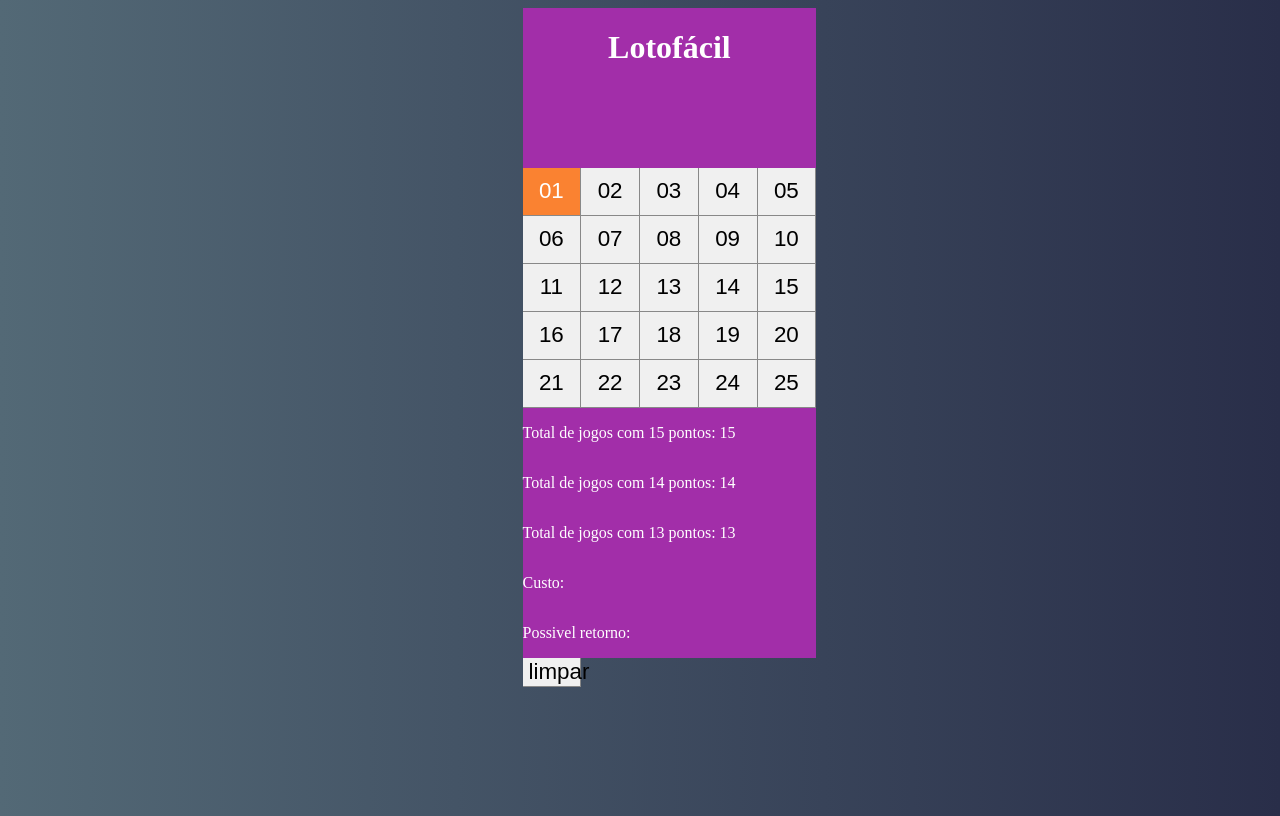
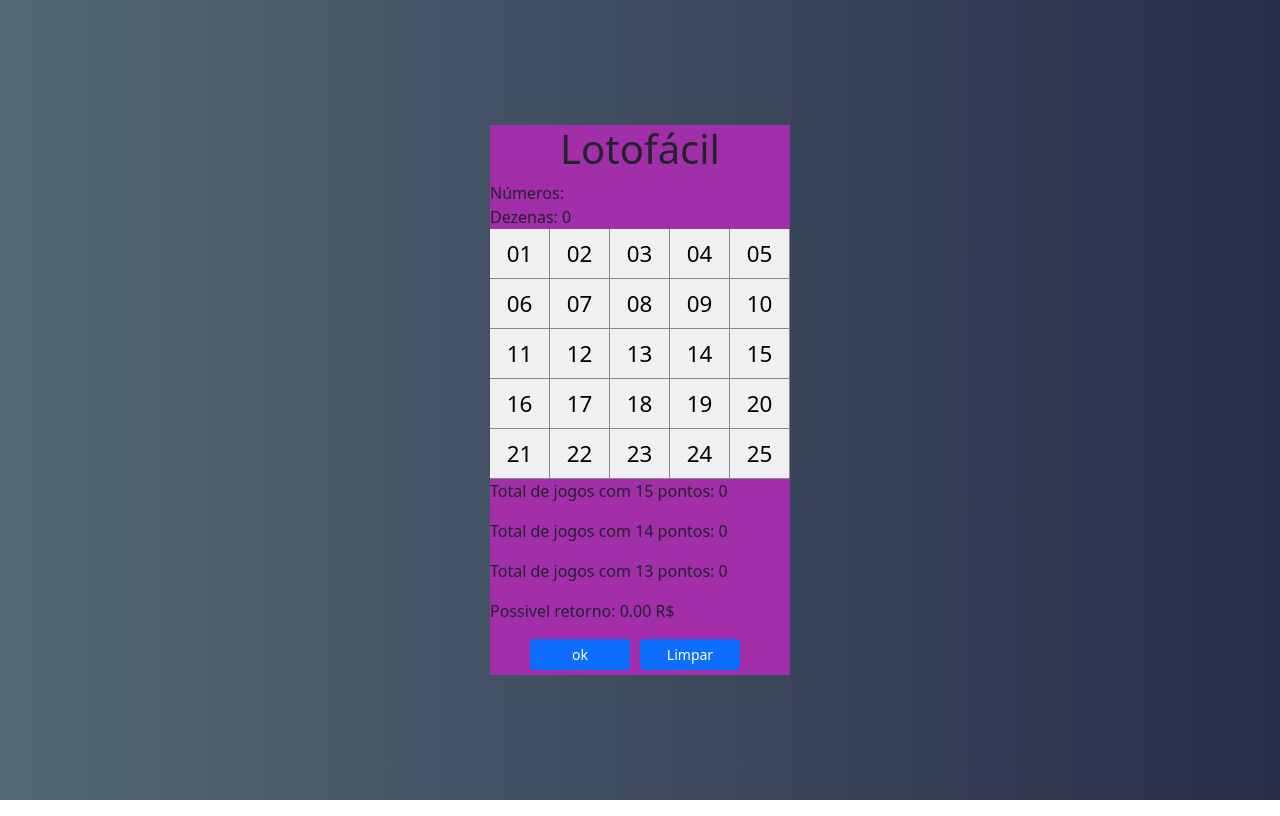
Before and after one commit to vinisantos2/loteria, a React (Create React App) app: page / in a window 1280 px wide. Built offline with nearby package versions, Linux system fonts and the light colour scheme.

Commit message:
projeto final

```diff
--- a/src/componentes/Button.css
+++ b/src/componentes/Button.css
@@ -12,7 +12,8 @@
     outline: none;
 }
 
-.button.operation {
-    background-color: #fa8231;
-    color: #FFF;
+
+
+.ativo{
+    background-color: aqua;
 }
--- a/src/componentes/Button.jsx
+++ b/src/componentes/Button.jsx
@@ -1,18 +1,48 @@
-import React from 'react'
+import React, { useState } from 'react'
 import './Button.css'
+import * as ReactDOM from 'react-dom';
+
+
+
+
 
 export default props => {
     let classes = 'button '
     classes += props.operation ? 'operation' : ''
 
 
+    const [style, setStyle] = useState("button");
+
+    function Mudacor() {
+
+        if (props.array) {
+            const array = props.array
+            if (array.includes(props.label)) {
+                setStyle("ativo");
+
+            } else {
+                setStyle("button");
+            }
+
+        }
+
+
+        console.log("you just clicked");
+
+    }
+
+    function click(e) {
+        props.click && props.click(props.label)
+        Mudacor()
+    }
+
+
+
 
     return (
-
         <button
-
-            onClick={e => props.click && props.click(props.label)}
-            className={classes}>
+            onClick={e => click(e)}
+            className={classes + style}>
             {props.label}
         </button>
     )
--- a/src/componentes/Resultados.jsx
+++ b/src/componentes/Resultados.jsx
@@ -1,15 +1,96 @@
 import React, { Component } from 'react'
 import './resultado.css'
-import Button from './Button';
+import axios from 'axios'
+
+//const url = "https://loteriascaixa-api.herokuapp.com/api/lotofacil/"
+const url = "http://localhost:3001/lotofacil"
+
+const initialState = {
+
+    jogos: [],
+    numerosSelecionados: [],
+    pontos15: 0,
+    pontos14: 0,
+    pontos13: 0,
+    valor: 0
+
+}
 
 
 export default class Resultados extends Component {
 
-    state = this.props.value
+
+    state = { ...initialState }
+
+    constructor(props) {
+        super(props)
+        this.compararJogos = this.compararJogos.bind(this);
+        this.click = this.click.bind(this);
+    }
+
+    async click() {
+       await axios(url).then(resp => {
+            this.setState({ jogos: resp.data })
+        })
+        this.compararJogos()
+    }
 
 
+    compararJogos() {
+        this.state.numerosSelecionados = this.props.value
+        let contador = 0
+        let pontos15 = 0
+        let pontos14 = 0
+        let pontos13 = 0
+        let valor = 0
+        // primeiro for para ver os jogos que ja foram sorteados
+        for (let i = 0; i < this.state.jogos.length; i++) {
+            // segundo for para percorrer as dezenas escolhidas pelo cliente
+            for (let j = 0; j < this.state.numerosSelecionados.length; j++) {
+                //verifica se a dezena escolhida pelo cliente existe no jogo ja sorteado
+                if (this.state.jogos[i].dezenas.includes(this.state.numerosSelecionados[j])) {
+                    contador++
+                }
+            }
+            // verifica se a quantidade de pontos feito pelo cliente em cada jogo
+            if (contador == 15) {
+                pontos15++
+                valor += this.state.jogos[i].premiacoes[0].valorPremio
+                this.setState({
+                    pontos15: pontos15,
+                    valor: valor
+                })
+
+            } else if (contador == 14) {
+                pontos14++
+                valor += this.state.jogos[i].premiacoes[1].valorPremio
+                this.setState({
+                    pontos14: pontos14,
+                    valor: valor
+                })
+            } else if (contador == 13) {
+                valor += this.state.jogos[i].premiacoes[2].valorPremio
+                pontos13++
+                this.setState({
+                    pontos13: pontos13,
+                    valor: valor
+                })
+            }
+
+            contador = 0
+
+        }
+    }
+
+    clearMemory() {
+        // limpar as dezenas que o usuario escolheu
+        window.location.reload(true)
+    }
+
     render() {
-        const { pontos15, pontos14, pontos13, custo, retorno, } = this.state;
+
+
+        const { pontos15, pontos14, pontos13, valor } = this.state;
         return (
             <div className='resultados'>
                 <p>
@@ -21,13 +102,15 @@
                 <p>
                     Total de jogos com 13 pontos: {pontos13}
                 </p>
+
                 <p>
-                    Custo: {custo}
+                    Possivel retorno: {valor.toFixed(2)} R$
                 </p>
-                <p>
-                    Possivel retorno: {retorno}
-                </p>
-
+                {/* <button onClick={e => this.buscar(e) + apiloteria.getLoterias(this.state)}>ok</button> */}
+                <div className='butoes'>
+                    <button className="btn btn-primary btn-sm botao" onClick={this.click}>ok</button>
+                    <button onClick={this.clearMemory} type="button" className="btn btn-primary btn-sm botao" > Limpar</button>
+                </div>
 
             </div>
 
--- a/src/componentes/numeroSelecionados.jsx
+++ b/src/componentes/numeroSelecionados.jsx
@@ -2,4 +2,7 @@
 import './numerosSelecionados.css'
 
 export default props =>
-    <div className="numerosSelecionados">{props.value}</div>
+    <div className="numerosSelecionados">
+        <p>Números: {props.value}</p>
+        <p>Dezenas: {props.dezenas}</p>
+    </div>
--- a/src/componentes/numerosSelecionados.css
+++ b/src/componentes/numerosSelecionados.css
@@ -1,10 +1,9 @@
 .numerosSelecionados {
-
-    grid-column: span 5;
-    background-color:#A22EA9;
+    background-color: #A22EA9;
     display: flex;
-    justify-content: flex-end;
-    align-items: center;
-    overflow: hidden;
-
+    flex-direction: column;
+    text-align: left;
 }
+.numerosSelecionados >p{
+ margin: 0;
+}
--- a/src/componentes/resultado.css
+++ b/src/componentes/resultado.css
@@ -1,6 +1,19 @@
 .resultados {
-    display: grid;
+    display: flex;
+    flex-direction: column;
+    text-align: left;
     background-color: #A22EA9;
-    grid-column: span 5;
-    text-align: start;
+
 }
+
+.butoes {
+    display: flex;
+    justify-content: center;
+
+}
+
+.butoes > button{
+    margin-right: 10px;
+    width: 100px;
+    margin-bottom: 5px;
+}
--- a/src/index.css
+++ b/src/index.css
@@ -1,9 +1,8 @@
-body {
+ html {
   display: flex;
-  height: 100vh;
   justify-content: center;
-
+  align-items: center;
+  height: 100%;
   text-align: center;
-  color: #fff;
   background: linear-gradient(to right, rgb(83, 105, 118), rgb(41, 46, 73));
 }
--- a/src/main/Cartela.css
+++ b/src/main/Cartela.css
@@ -1,10 +1,14 @@
-.Cartela {
-
-    width: 235px;
-    border-radius: 5px;
-    display: grid;
-    grid-template-columns: repeat(5, 25%);
-    grid-template-rows: 1fr 1fr 48px 48px 48px 48px 48px;
-
+.cartela {
+    width: 300px;
+    display: flex;
+    flex-direction: column;
 
 }
+
+.ordenarButoes{
+    background-color: #A22EA9;
+    display: grid;
+    grid-template-rows: repeat(5, 50px);
+    grid-template-columns:repeat(5, 60px);
+
+}
--- a/src/main/Cartela.jsx
+++ b/src/main/Cartela.jsx
@@ -1,111 +1,127 @@
-import React, { Component } from 'react'
+import React, { Component, useState } from 'react'
+import 'bootstrap/dist/css/bootstrap.min.css';
 import './Cartela.css'
-
 import Button from '../componentes/Button'
 import NumeroSelecionados from '../componentes/numeroSelecionados'
 import Resultados from '../componentes/Resultados'
 import Jogo from '../componentes/jogo'
 
 
+const initialState = {
+    numerosSelecionados: [],
+    stringNumeros: ""
+}
 
 
-const initialState = {
-    ativo: false,
-    numerosSelecionados: [],
-    stringNumeros: [],
-    resultados: {
-        pontos15: 15,
-        pontos14: 14,
-        pontos13: 13
-    }
-
-}
 
 const jogo = "Lotofácil"
 
 
 export default class Cartela extends Component {
 
+
+
     state = { ...initialState }
 
+
+
+
     constructor(props) {
+        //construtor e passsando a variavel this para as funções
         super(props)
-        this.clearMemory = this.clearMemory.bind(this)
         this.clickBotao = this.clickBotao.bind(this);
 
     }
 
-    clearMemory() {
-        this.setState({
-            ativo: false,
-            numerosSelecionados: [],
-            stringNumeros: [],
-            resultados: {
-                pontos15: 15,
-                pontos14: 14,
-                pontos13: 13
+
+
+
+    clickBotao(n) {
+        this.state.stringNumeros = ""
+
+
+        // verifica se usuario ja escolheu a dezena
+        if (this.state.numerosSelecionados.includes(n)) {
+            const index = this.state.numerosSelecionados.indexOf(n)
+            if (index > -1) {
+                this.state.numerosSelecionados.splice(index, 1);
+                this.adicionarNoArray(false)
+                return
             }
-        })
+        }
+
+        // verifica a quantidade de dezenas que o usuario escolheu
+        if (this.state.numerosSelecionados.length === 18) {
+            return
+        }
+
+
+        this.adicionarNoArray(true, n)
+
+
+
+
     }
 
 
-    clickBotao(n) {
 
-        if (this.state.numerosSelecionados.length == 17) {
-            return
+    adicionarNoArray(adicionar, n) {
+        if (adicionar) {
+            // salva no array as dezenas
+            this.state.numerosSelecionados.push(n)
         }
-
-        if (this.state.numerosSelecionados.includes(n)) {
-            return
-        }
-
-        this.state.numerosSelecionados.push(n)
-
-
+        // salva em um array para mostrar ao usuario
+        this.state.numerosSelecionados.forEach(value => {
+            this.state.stringNumeros += value + " "
+        })
         this.setState({
-            ...this.state.stringNumeros.push(n + ' ')
+            ...this.state.stringNumeros
         })
-
 
         console.log(this.state.numerosSelecionados)
 
     }
 
 
+
+
     render() {
+        return (
+            <div className="cartela">
+                {/* Mostra qual é o tipode jogo */}
+                <Jogo value={jogo} />
+                {/* mostra os números selecionado pelo usuario */}
+                <NumeroSelecionados value={this.state.stringNumeros} dezenas={this.state.numerosSelecionados.length} />
+                <div className='ordenarButoes'>
+                    <Button label="01" click={this.clickBotao} array={this.state.numerosSelecionados} />
+                    <Button label="02" click={this.clickBotao} array={this.state.numerosSelecionados} />
+                    <Button label="03" click={this.clickBotao} array={this.state.numerosSelecionados} />
+                    <Button label="04" click={this.clickBotao} array={this.state.numerosSelecionados} />
+                    <Button label="05" click={this.clickBotao} array={this.state.numerosSelecionados} />
+                    <Button label="06" click={this.clickBotao} array={this.state.numerosSelecionados} />
+                    <Button label="07" click={this.clickBotao} array={this.state.numerosSelecionados} />
+                    <Button label="08" click={this.clickBotao} array={this.state.numerosSelecionados} />
+                    <Button label="09" click={this.clickBotao} array={this.state.numerosSelecionados} />
+                    <Button label="10" click={this.clickBotao} array={this.state.numerosSelecionados} />
+                    <Button label="11" click={this.clickBotao} array={this.state.numerosSelecionados} />
+                    <Button label="12" click={this.clickBotao} array={this.state.numerosSelecionados} />
+                    <Button label="13" click={this.clickBotao} array={this.state.numerosSelecionados} />
+                    <Button label="14" click={this.clickBotao} array={this.state.numerosSelecionados} />
+                    <Button label="15" click={this.clickBotao} array={this.state.numerosSelecionados} />
+                    <Button label="16" click={this.clickBotao} array={this.state.numerosSelecionados} />
+                    <Button label="17" click={this.clickBotao} array={this.state.numerosSelecionados} />
+                    <Button label="18" click={this.clickBotao} array={this.state.numerosSelecionados} />
+                    <Button label="19" click={this.clickBotao} array={this.state.numerosSelecionados} />
+                    <Button label="20" click={this.clickBotao} array={this.state.numerosSelecionados} />
+                    <Button label="21" click={this.clickBotao} array={this.state.numerosSelecionados} />
+                    <Button label="22" click={this.clickBotao} array={this.state.numerosSelecionados} />
+                    <Button label="23" click={this.clickBotao} array={this.state.numerosSelecionados} />
+                    <Button label="24" click={this.clickBotao} array={this.state.numerosSelecionados} />
+                    <Button label="25" click={this.clickBotao} array={this.state.numerosSelecionados} />
+                </div>
 
-        return (
-            <div className="Cartela">
-                <Jogo value={jogo} />
-                <NumeroSelecionados value={this.state.stringNumeros} />
-                <Button label="01" click={this.clickBotao} operation />
-                <Button label="02" click={this.clickBotao} />
-                <Button label="03" click={this.clickBotao} />
-                <Button label="04" click={this.clickBotao} />
-                <Button label="05" click={this.clickBotao} />
-                <Button label="06" click={this.clickBotao} />
-                <Button label="07" click={this.clickBotao} />
-                <Button label="08" click={this.clickBotao} />
-                <Button label="09" click={this.clickBotao} />
-                <Button label="10" click={this.clickBotao} />
-                <Button label="11" click={this.clickBotao} />
-                <Button label="12" click={this.clickBotao} />
-                <Button label="13" click={this.clickBotao} />
-                <Button label="14" click={this.clickBotao} />
-                <Button label="15" click={this.clickBotao} />
-                <Button label="16" click={this.clickBotao} />
-                <Button label="17" click={this.clickBotao} />
-                <Button label="18" click={this.clickBotao} />
-                <Button label="19" click={this.clickBotao} />
-                <Button label="20" click={this.clickBotao} />
-                <Button label="21" click={this.clickBotao} />
-                <Button label="22" click={this.clickBotao} />
-                <Button label="23" click={this.clickBotao} />
-                <Button label="24" click={this.clickBotao} />
-                <Button label="25" click={this.clickBotao} />
-                <Resultados value={this.state.resultados} />
-                <Button click={this.clearMemory} label="limpar" />
-
+                {/* envia os numeros selecionados para o componente Resultados*/}
+                <Resultados value={this.state.numerosSelecionados} />
             </div>
         )
     }
```
